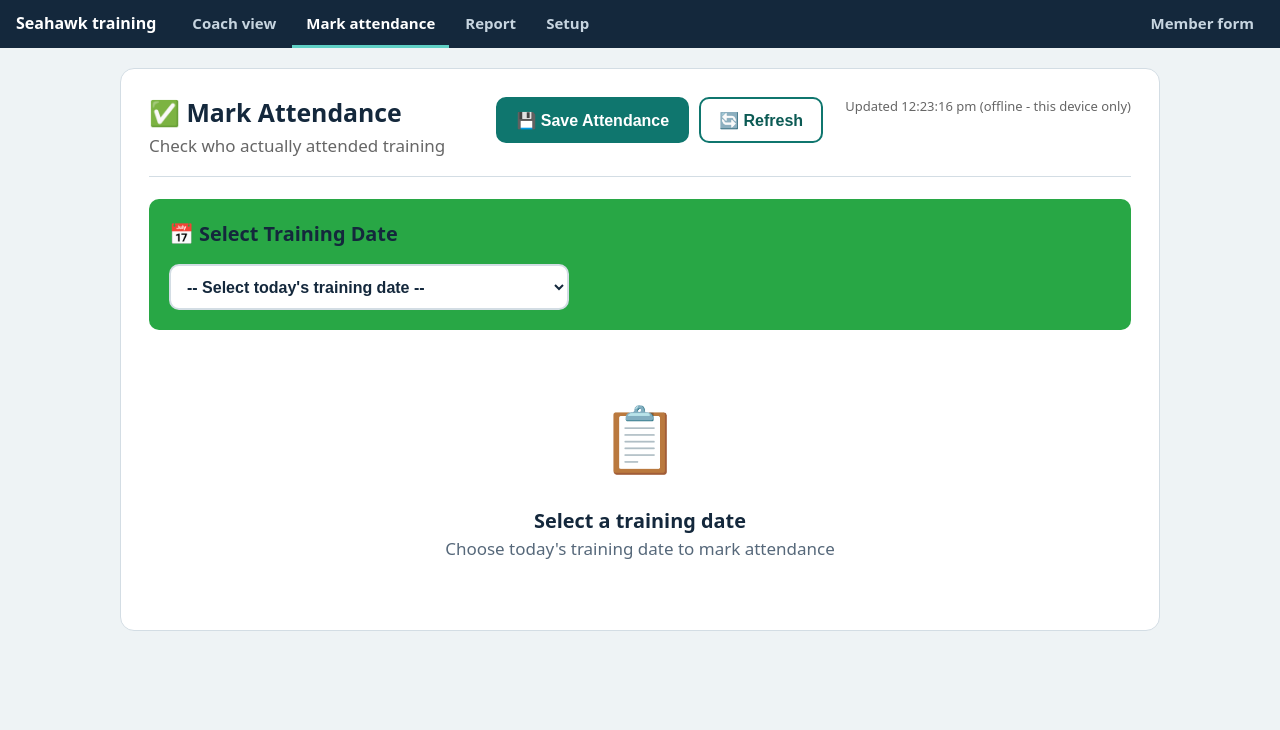
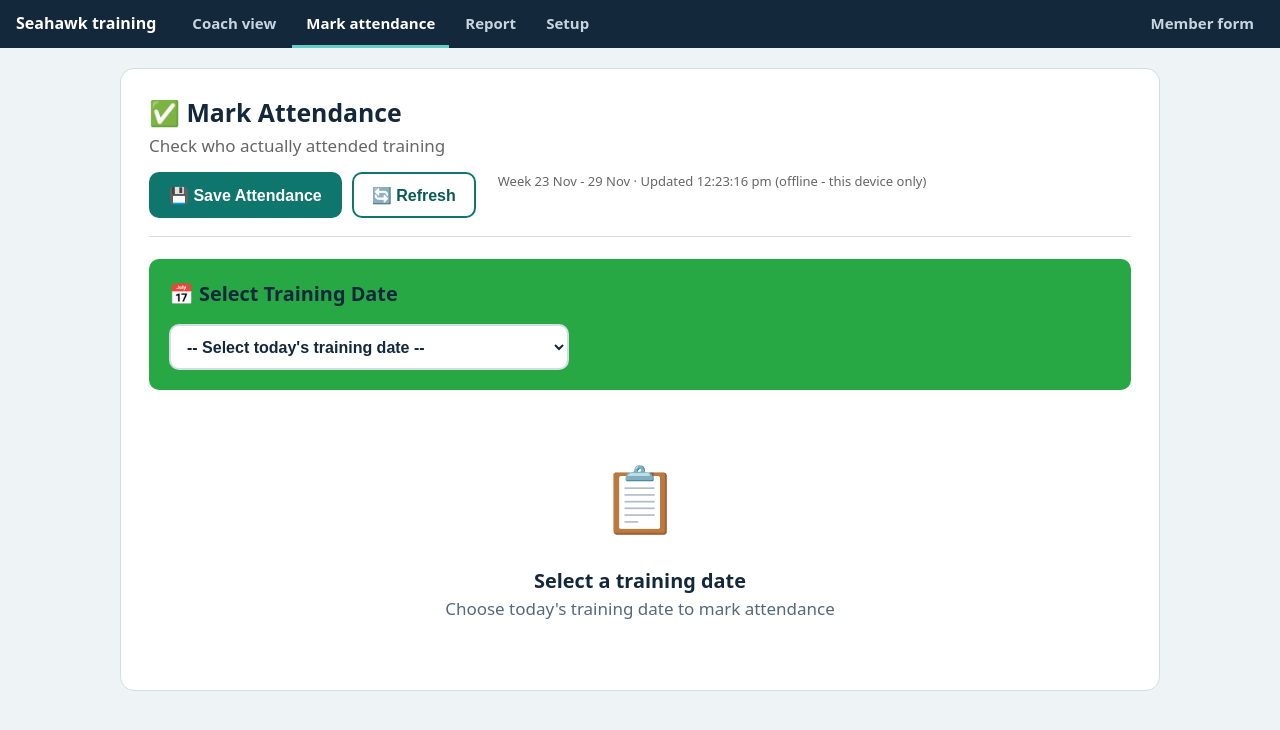
Before and after one commit to TJCSN/attendance-system, a plain HTML site: page mark-attendance.html in a window 1280 px wide. Drawn offline with Linux system fonts and the light colour scheme; no server answers.

Commit message:
Add files via upload

```diff
--- a/mark-attendance.html
+++ b/mark-attendance.html
@@ -319,14 +319,15 @@
             }
             allResponses = cleanResponses(list);
 
-            const cutoff = new Date();
-            cutoff.setDate(cutoff.getDate() - 14);
-            cutoff.setHours(0, 0, 0, 0);
+            // Current week only (Monday-Sunday). Days earlier in the week stay available so late marking still works.
+            const range = SeahawkSync.currentWeekRange();
+            const fmt = s => new Date(s + 'T00:00:00').toLocaleDateString('en-SG', { day: 'numeric', month: 'short' });
+            const weekLabel = fmt(range.start) + ' - ' + fmt(range.end);
 
             const dateSet = new Map();
             allResponses.forEach(response => {
                 response.days.forEach(day => {
-                    if (new Date(day.date) < cutoff) return;
+                    if (day.date < range.start || day.date > range.end) return; // not this week
                     if (!dateSet.has(day.date)) {
                         dateSet.set(day.date, { date: day.date, name: day.name, display: day.display });
                     }
@@ -338,7 +339,7 @@
             );
 
             document.getElementById('lastUpdated').textContent =
-                'Updated ' + new Date().toLocaleTimeString('en-SG') + note;
+                'Week ' + weekLabel + ' · Updated ' + new Date().toLocaleTimeString('en-SG') + note;
         }
 
         function populateTrainingDaySelector() {
--- a/sync.js
+++ b/sync.js
@@ -91,6 +91,17 @@
     return xlsxPromise;
   }
 
+  // Monday-Sunday of the current week as local YYYY-MM-DD strings (the same week the member form uses)
+  function currentWeekRange() {
+    function pad(n) { return String(n).padStart(2, '0'); }
+    function ymd(d) { return d.getFullYear() + '-' + pad(d.getMonth() + 1) + '-' + pad(d.getDate()); }
+    var now = new Date();
+    var dow = now.getDay();
+    var mon = new Date(now.getFullYear(), now.getMonth(), now.getDate() - (dow === 0 ? 6 : dow - 1));
+    var sun = new Date(mon.getFullYear(), mon.getMonth(), mon.getDate() + 6);
+    return { start: ymd(mon), end: ymd(sun), today: ymd(now) };
+  }
+
   // ---- Adding / removing a member on one training day on their behalf (coach + attendance pages) ----
   // The day is saved as a normal sign-up flagged addedByCoach, so every page shows it.
 
@@ -152,6 +163,6 @@
 
   window.SeahawkSync = {
     getUrl: getUrl, fetchAll: fetchAll, post: post, poll: poll, loadXLSX: loadXLSX,
-    currentWeekStart: currentWeekStart, findThisWeek: findThisWeek, addCoachDay: addCoachDay, removeCoachDay: removeCoachDay
+    currentWeekStart: currentWeekStart, currentWeekRange: currentWeekRange, findThisWeek: findThisWeek, addCoachDay: addCoachDay, removeCoachDay: removeCoachDay
   };
 })();
```
Also changed, not shown: weekly-availability.html (+12 -3 lines), 1 other file.
